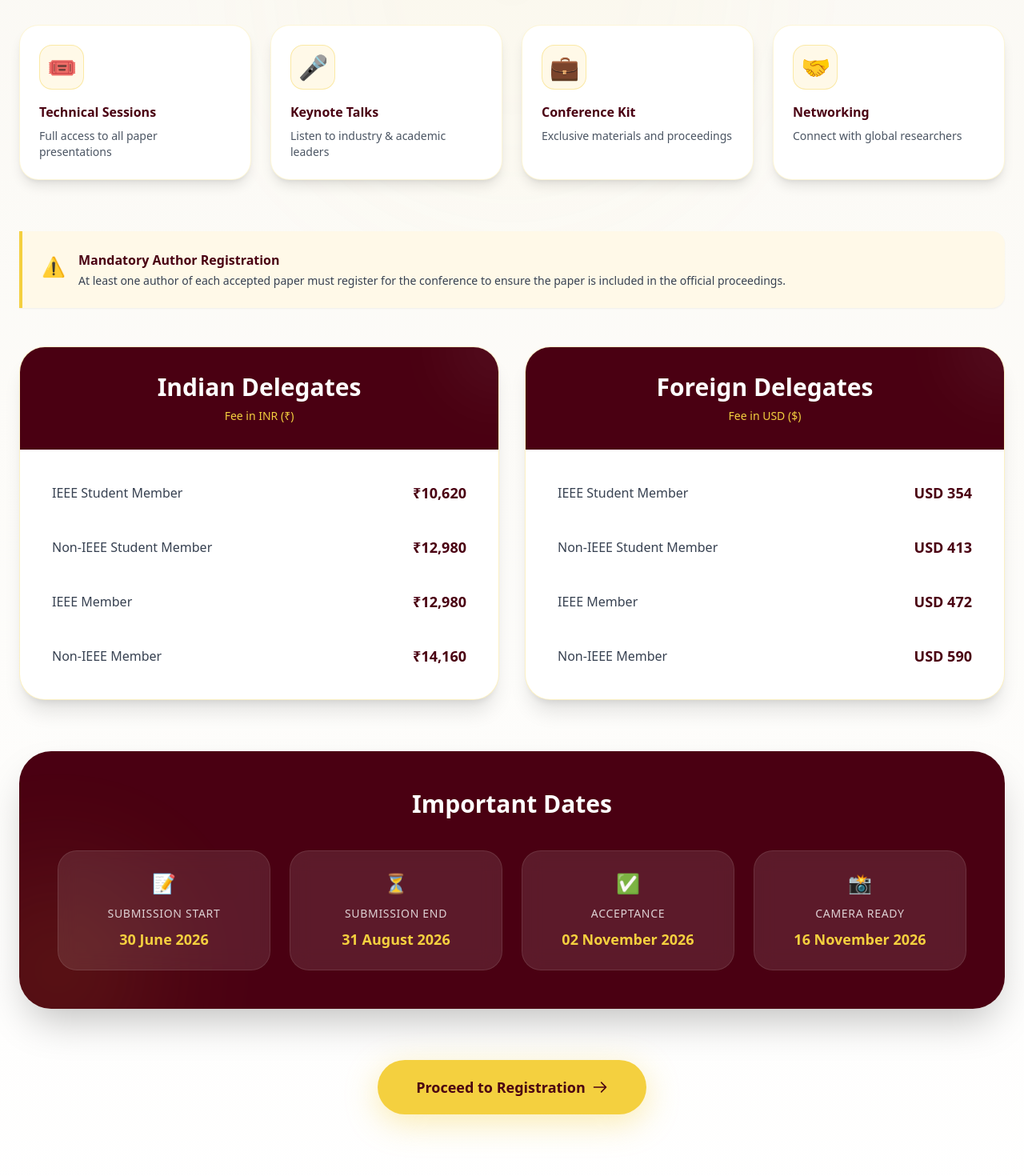
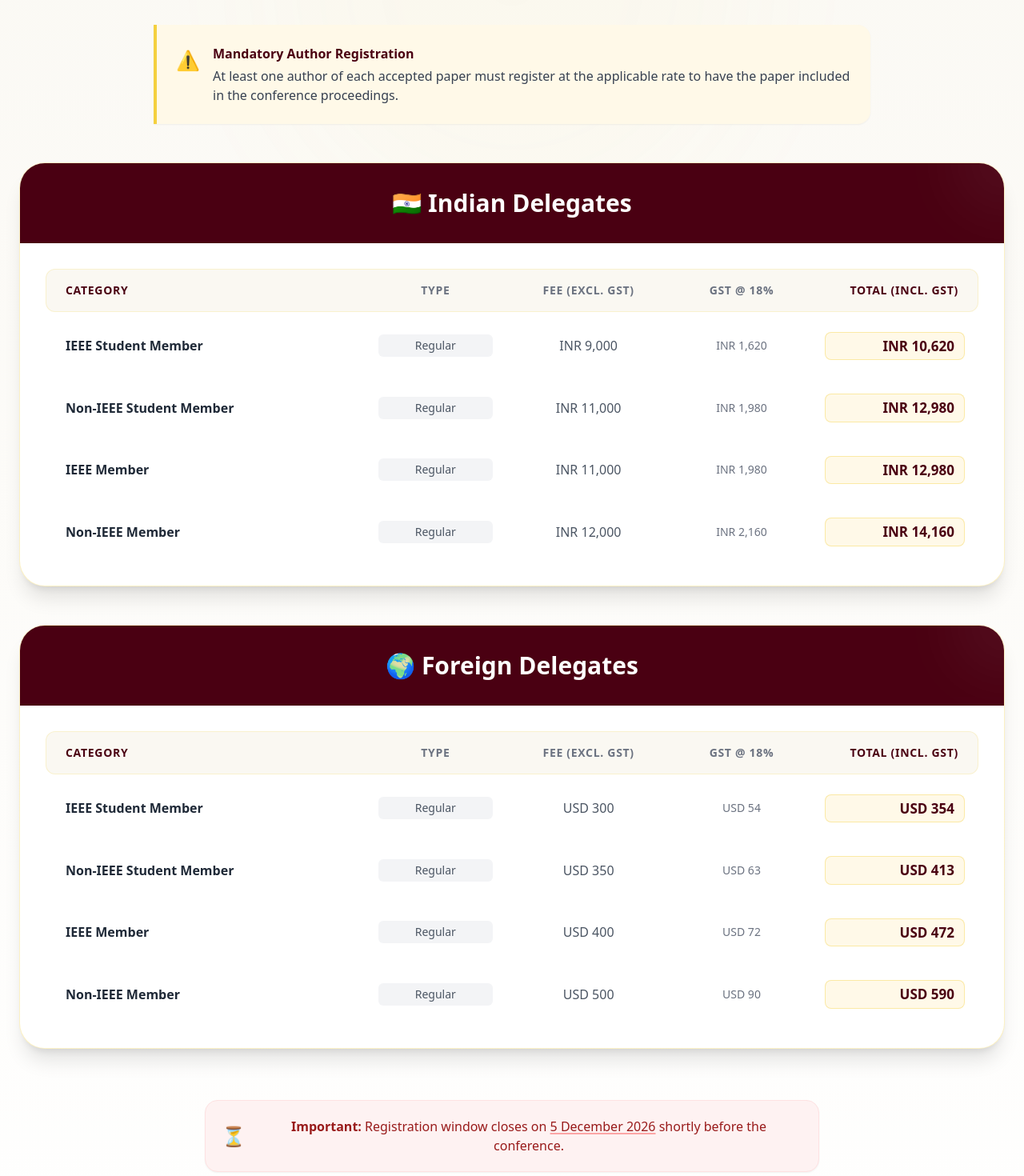
Before and after one commit to Dhilipkumar1906/indicon2026, a React (Vite) app: page /registration in a window 1280 px wide. Shown: the part 400-1870 px from the top of the page at 80% size. Built offline with nearby package versions, Linux system fonts and the light colour scheme.

Commit message:
registrations

```diff
--- a/src/Pages/Registrations.jsx
+++ b/src/Pages/Registrations.jsx
@@ -16,19 +16,19 @@ export default function Registration() {
     visible: { opacity: 1, y: 0, transition: { duration: 0.6, ease: "easeOut" } },
   };
 
-  // Data arrays for cleaner code
+  // Updated Data arrays with full GST breakdown
   const indianFees = [
-    { category: "IEEE Student Member", fee: "₹10,620" },
-    { category: "Non-IEEE Student Member", fee: "₹12,980" },
-    { category: "IEEE Member", fee: "₹12,980" },
-    { category: "Non-IEEE Member", fee: "₹14,160" },
+    { category: "IEEE Student Member", type: "Regular", base: "INR 9,000", gst: "INR 1,620", total: "INR 10,620" },
+    { category: "Non-IEEE Student Member", type: "Regular", base: "INR 11,000", gst: "INR 1,980", total: "INR 12,980" },
+    { category: "IEEE Member", type: "Regular", base: "INR 11,000", gst: "INR 1,980", total: "INR 12,980" },
+    { category: "Non-IEEE Member", type: "Regular", base: "INR 12,000", gst: "INR 2,160", total: "INR 14,160" },
   ];
 
   const foreignFees = [
-    { category: "IEEE Student Member", fee: "USD 354" },
-    { category: "Non-IEEE Student Member", fee: "USD 413" },
-    { category: "IEEE Member", fee: "USD 472" },
-    { category: "Non-IEEE Member", fee: "USD 590" },
+    { category: "IEEE Student Member", type: "Regular", base: "USD 300", gst: "USD 54", total: "USD 354" },
+    { category: "Non-IEEE Student Member", type: "Regular", base: "USD 350", gst: "USD 63", total: "USD 413" },
+    { category: "IEEE Member", type: "Regular", base: "USD 400", gst: "USD 72", total: "USD 472" },
+    { category: "Non-IEEE Member", type: "Regular", base: "USD 500", gst: "USD 90", total: "USD 590" },
   ];
 
   return (
@@ -51,11 +51,11 @@ export default function Registration() {
               IEEE INDICON 2026
             </p>
             <h1 className="text-5xl md:text-6xl font-bold text-[#4A0012] mt-3">
-              Registration
+              Registration Details
             </h1>
             <div className="w-24 h-1 bg-[#F4D03F] mx-auto mt-6 rounded-full"></div>
             <p className="mt-6 text-gray-600 max-w-2xl mx-auto text-lg leading-relaxed">
-              Secure your participation at IEEE INDICON 2026. Registration includes access to technical sessions, keynote talks, conference materials, and networking events.
+              Secure your participation at IEEE INDICON 2026. All registrations include access to technical sessions, keynotes, and conference materials.
             </p>
           </motion.div>
 
@@ -65,94 +65,95 @@ export default function Registration() {
             whileInView="visible"
             viewport={{ once: true, amount: 0.1 }}
           >
-            {/* Overview / Perks Grid */}
-            <motion.div variants={itemVariants} className="grid md:grid-cols-2 lg:grid-cols-4 gap-6 mb-16">
-              {[
-                { icon: "🎟️", title: "Technical Sessions", desc: "Full access to all paper presentations" },
-                { icon: "🎤", title: "Keynote Talks", desc: "Listen to industry & academic leaders" },
-                { icon: "💼", title: "Conference Kit", desc: "Exclusive materials and proceedings" },
-                { icon: "🤝", title: "Networking", desc: "Connect with global researchers" },
-              ].map((item, index) => (
-                <div key={index} className="bg-white rounded-3xl p-6 shadow-lg border border-[#F4D03F]/20 hover:-translate-y-2 hover:shadow-xl transition-all duration-300">
-                  <div className="text-3xl mb-4 bg-[#FFF9E8] w-14 h-14 flex items-center justify-center rounded-2xl border border-[#F4D03F]/40">{item.icon}</div>
-                  <h3 className="font-bold text-[#4A0012] mb-2">{item.title}</h3>
-                  <p className="text-sm text-gray-600">{item.desc}</p>
-                </div>
-              ))}
-            </motion.div>
-
             {/* Author Notice */}
-            <motion.div variants={itemVariants} className="bg-[#FFF9E8] border-l-4 border-[#F4D03F] p-6 rounded-r-2xl mb-12 shadow-sm flex items-start gap-4">
+            <motion.div variants={itemVariants} className="bg-[#FFF9E8] border-l-4 border-[#F4D03F] p-6 rounded-r-2xl mb-12 shadow-sm flex items-start gap-4 max-w-4xl mx-auto">
               <div className="text-[#C89B00] text-2xl mt-1">⚠️</div>
               <div>
                 <h4 className="font-bold text-[#4A0012] mb-1">Mandatory Author Registration</h4>
-                <p className="text-gray-700 text-sm">At least one author of each accepted paper must register for the conference to ensure the paper is included in the official proceedings.</p>
+                <p className="text-gray-700 text-sm md:text-base leading-relaxed">
+                  At least one author of each accepted paper must register at the applicable rate to have the paper included in the conference proceedings.
+                </p>
               </div>
             </motion.div>
 
-            {/* Fee Structure - Side by Side on Desktop */}
-            <div className="grid lg:grid-cols-2 gap-8 mb-16">
-
-              {/* Indian Delegates Card */}
-              <motion.div variants={itemVariants} className="bg-white rounded-[2rem] shadow-xl border border-[#F4D03F]/30 overflow-hidden">
+            {/* Indian Delegates Table */}
+            <motion.div variants={itemVariants} className="bg-white rounded-[2rem] shadow-xl border border-[#F4D03F]/30 overflow-hidden mb-12">
               <div className="bg-[#4A0012] p-8 text-center relative overflow-hidden">
                 <div className="absolute top-0 right-0 w-32 h-32 bg-white opacity-5 rounded-full blur-2xl translate-x-1/2 -translate-y-1/2"></div>
-                  <h2 className="text-3xl font-bold text-white relative z-10">Indian Delegates</h2>
-                  <p className="text-[#F4D03F] mt-2 text-sm font-medium relative z-10">Fee in INR (₹)</p>
+                <h2 className="text-3xl font-bold text-white relative z-10 flex items-center justify-center gap-3">
+                  🇮🇳 Indian Delegates
+                </h2>
               </div>
-                <div className="p-4 md:p-6 space-y-2">
+
+              <div className="p-6 md:p-8 overflow-x-auto">
+                <div className="min-w-[800px]">
+                  {/* Table Header */}
+                  <div className="grid grid-cols-12 gap-4 bg-[#faf8f2] p-4 rounded-xl text-[#4A0012] font-bold text-sm uppercase tracking-wider mb-2 border border-[#F4D03F]/20">
+                    <div className="col-span-4 pl-2">Category</div>
+                    <div className="col-span-2 text-center text-gray-500">Type</div>
+                    <div className="col-span-2 text-center text-gray-500">Fee (excl. GST)</div>
+                    <div className="col-span-2 text-center text-gray-500">GST @ 18%</div>
+                    <div className="col-span-2 text-right pr-2">Total (incl. GST)</div>
+                  </div>
+
+                  {/* Table Rows */}
+                  <div className="space-y-2">
                     {indianFees.map((item, index) => (
-                    <div key={index} className="flex justify-between items-center p-4 rounded-xl hover:bg-[#faf8f2] transition-colors group">
-                      <span className="font-medium text-gray-700 group-hover:text-[#4A0012] transition-colors">{item.category}</span>
-                      <span className="font-bold text-lg text-[#4A0012]">{item.fee}</span>
+                      <div key={index} className="grid grid-cols-12 gap-4 items-center p-4 rounded-xl hover:bg-[#FFF9E8]/50 transition-colors border border-transparent hover:border-[#F4D03F]/30 group">
+                        <div className="col-span-4 font-semibold text-gray-800 group-hover:text-[#4A0012] pl-2">{item.category}</div>
+                        <div className="col-span-2 text-center text-sm bg-gray-100 text-gray-600 py-1 rounded-md mx-4">{item.type}</div>
+                        <div className="col-span-2 text-center text-gray-600 font-medium">{item.base}</div>
+                        <div className="col-span-2 text-center text-gray-500 text-sm">{item.gst}</div>
+                        <div className="col-span-2 text-right font-bold text-[17px] text-[#4A0012] bg-[#FFF9E8] py-1 px-3 rounded-lg border border-[#F4D03F]/40">{item.total}</div>
                       </div>
                     ))}
                   </div>
+                </div>
+              </div>
             </motion.div>
 
-              {/* Foreign Delegates Card */}
-              <motion.div variants={itemVariants} className="bg-white rounded-[2rem] shadow-xl border border-[#F4D03F]/30 overflow-hidden">
+            {/* Foreign Delegates Table */}
+            <motion.div variants={itemVariants} className="bg-white rounded-[2rem] shadow-xl border border-[#F4D03F]/30 overflow-hidden mb-16">
               <div className="bg-[#4A0012] p-8 text-center relative overflow-hidden">
                 <div className="absolute top-0 right-0 w-32 h-32 bg-white opacity-5 rounded-full blur-2xl translate-x-1/2 -translate-y-1/2"></div>
-                  <h2 className="text-3xl font-bold text-white relative z-10">Foreign Delegates</h2>
-                  <p className="text-[#F4D03F] mt-2 text-sm font-medium relative z-10">Fee in USD ($)</p>
+                <h2 className="text-3xl font-bold text-white relative z-10 flex items-center justify-center gap-3">
+                  🌍 Foreign Delegates
+                </h2>
               </div>
-                <div className="p-4 md:p-6 space-y-2">
+
+              <div className="p-6 md:p-8 overflow-x-auto">
+                <div className="min-w-[800px]">
+                  {/* Table Header */}
+                  <div className="grid grid-cols-12 gap-4 bg-[#faf8f2] p-4 rounded-xl text-[#4A0012] font-bold text-sm uppercase tracking-wider mb-2 border border-[#F4D03F]/20">
+                    <div className="col-span-4 pl-2">Category</div>
+                    <div className="col-span-2 text-center text-gray-500">Type</div>
+                    <div className="col-span-2 text-center text-gray-500">Fee (excl. GST)</div>
+                    <div className="col-span-2 text-center text-gray-500">GST @ 18%</div>
+                    <div className="col-span-2 text-right pr-2">Total (incl. GST)</div>
+                  </div>
+
+                  {/* Table Rows */}
+                  <div className="space-y-2">
                     {foreignFees.map((item, index) => (
-                    <div key={index} className="flex justify-between items-center p-4 rounded-xl hover:bg-[#faf8f2] transition-colors group">
-                      <span className="font-medium text-gray-700 group-hover:text-[#4A0012] transition-colors">{item.category}</span>
-                      <span className="font-bold text-lg text-[#4A0012]">{item.fee}</span>
+                      <div key={index} className="grid grid-cols-12 gap-4 items-center p-4 rounded-xl hover:bg-[#FFF9E8]/50 transition-colors border border-transparent hover:border-[#F4D03F]/30 group">
+                        <div className="col-span-4 font-semibold text-gray-800 group-hover:text-[#4A0012] pl-2">{item.category}</div>
+                        <div className="col-span-2 text-center text-sm bg-gray-100 text-gray-600 py-1 rounded-md mx-4">{item.type}</div>
+                        <div className="col-span-2 text-center text-gray-600 font-medium">{item.base}</div>
+                        <div className="col-span-2 text-center text-gray-500 text-sm">{item.gst}</div>
+                        <div className="col-span-2 text-right font-bold text-[17px] text-[#4A0012] bg-[#FFF9E8] py-1 px-3 rounded-lg border border-[#F4D03F]/40">{item.total}</div>
                       </div>
                     ))}
                   </div>
+                </div>
+              </div>
             </motion.div>
 
-            </div>
-
-            {/* Important Dates */}
-            <motion.div variants={itemVariants} className="bg-[#4A0012] text-white rounded-[2.5rem] p-10 md:p-12 mb-16 relative overflow-hidden shadow-2xl">
-              <div className="absolute -bottom-20 -left-20 w-64 h-64 bg-[#F4D03F] opacity-10 rounded-full blur-[80px]"></div>
-
-              <h2 className="text-3xl font-bold mb-10 text-center relative z-10">
-                Important Dates
-              </h2>
-
-              <div className="grid md:grid-cols-2 lg:grid-cols-4 gap-6 relative z-10">
-                {[
-                  { title: "Submission Start", date: "30 June 2026", icon: "📝" },
-                  { title: "Submission End", date: "31 August 2026", icon: "⏳" },
-                  { title: "Acceptance", date: "02 November 2026", icon: "✅" },
-                  { title: "Camera Ready", date: "16 November 2026", icon: "📸" },
-                ].map((date, index) => (
-                  <div key={index} className="bg-white/10 backdrop-blur-md border border-white/10 p-6 rounded-3xl text-center hover:bg-white/20 transition-all duration-300 transform hover:-translate-y-2">
-                    <div className="text-2xl mb-3">{date.icon}</div>
-                    <h3 className="font-medium text-white/80 text-sm uppercase tracking-wider mb-2">
-                      {date.title}
-                    </h3>
-                    <p className="text-[#F4D03F] font-bold text-lg">{date.date}</p>
-                  </div>
-                ))}
-              </div>
+            {/* Deadline Banner */}
+            <motion.div variants={itemVariants} className="max-w-3xl mx-auto bg-red-50 border border-red-100 rounded-2xl p-5 mb-10 text-center flex flex-col sm:flex-row items-center justify-center gap-3 shadow-sm">
+              <span className="text-2xl">⏳</span>
+              <p className="text-red-800 font-medium text-sm md:text-base">
+                <strong className="font-bold">Important:</strong> Registration window closes on <span className="underline decoration-red-300 decoration-2 underline-offset-2">5 December 2026</span> shortly before the conference.
+              </p>
             </motion.div>
 
             {/* Final CTA Button */}
```
Lines whose indentation alone changed are shown as unchanged.
